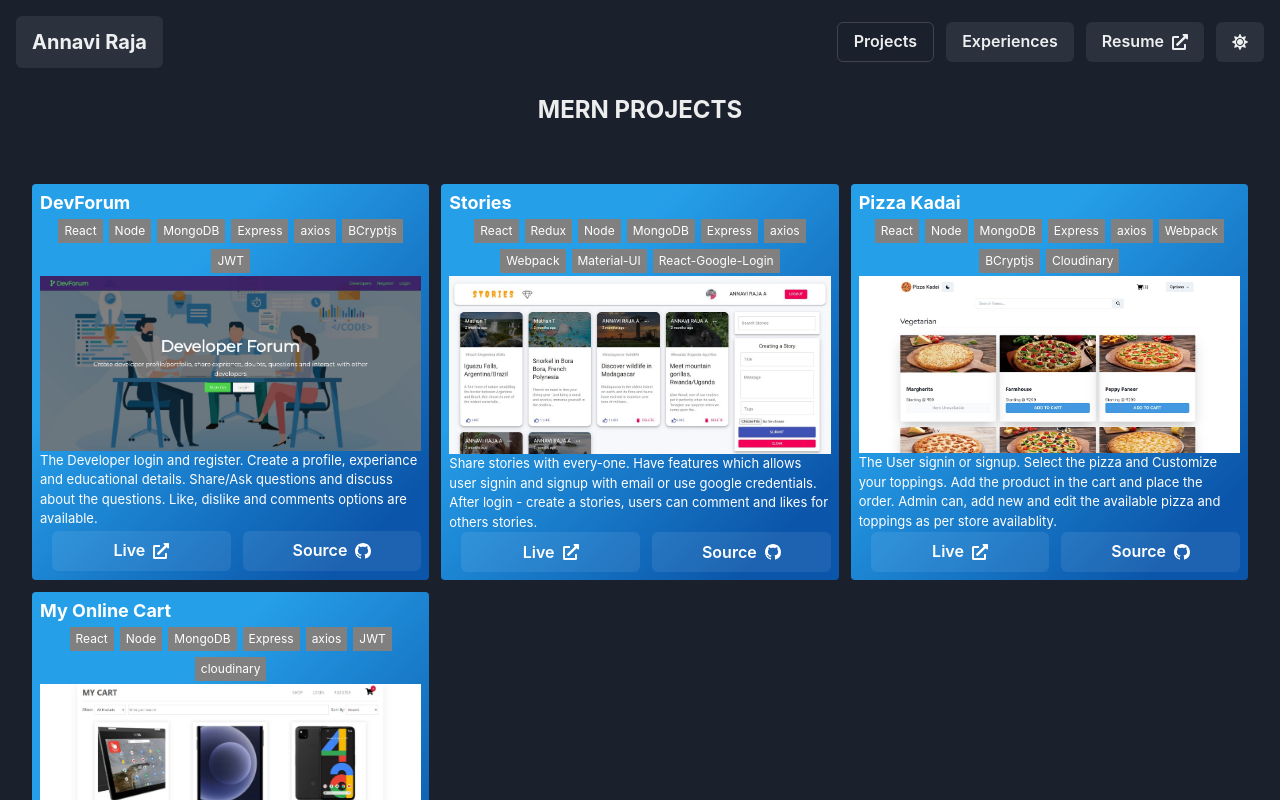
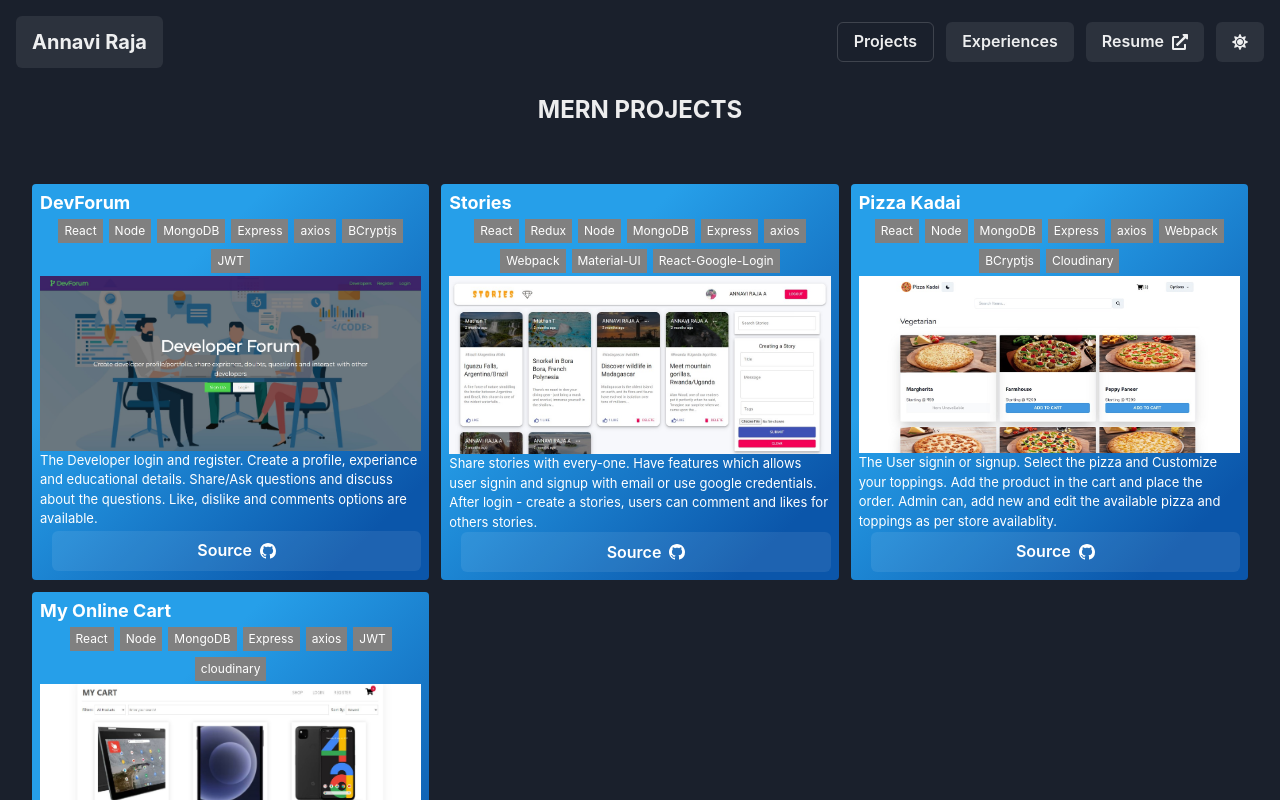
Before and after one commit to ANNAVIRAJA-ARIKRISHNAN/portfolio-2022, a React (Create React App) app: page /projects in a window 1280 px wide. Shown: the top 800 px of the page. Built offline with nearby package versions, Linux system fonts and the light colour scheme.

Commit message:
2022 update

```diff
--- a/package.json
+++ b/package.json
@@ -15,7 +15,7 @@
     "react-dom": "^17.0.2",
     "react-icons": "^4.2.0",
     "react-router-dom": "^5.2.0",
-    "react-scripts": "^4.0.3",
+    "react-scripts": "^5.0.1",
     "react-typist": "^2.0.5",
     "web-vitals": "^1.0.1"
   },
--- a/src/components/profile-card/profile-card.component.jsx
+++ b/src/components/profile-card/profile-card.component.jsx
@@ -88,7 +88,7 @@ const ProfileCard = () => {
           <Tag
             as="a"
             fontSize="lg"
-            href="https://www.sc.com/in/"
+            href="https://www.infosys.com"
             target="_blank"
             rel="noreferrer"
           >
--- a/src/pages/projects/data.js
+++ b/src/pages/projects/data.js
@@ -6,7 +6,7 @@ const ProjectData = [
       "The Developer login and register. Create a profile, experiance and educational details. Share/Ask questions and discuss about the questions. Like, dislike and comments options are available.",
     image: "/projects/dev-forum.jpg",
     buttons: [
-      { label: "Live", link: "https://developerforum.herokuapp.com/" },
+      // { label: "Live", link: "https://developerforum.herokuapp.com/" },
       {
         label: "Source",
         link: "https://github.com/ANNAVIRAJA-ARIKRISHNAN/developer-forum",
@@ -20,7 +20,7 @@ const ProjectData = [
       "Share stories with every-one. Have features which allows user signin and signup with email or use google credentials. After login - create a stories, users can comment and likes for others stories.",
     image: "/projects/stories.jpg",
     buttons: [
-      { label: "Live", link: "https://stories-app-337.herokuapp.com/" },
+      // { label: "Live", link: "https://stories-app-337.herokuapp.com/" },
       {
         label: "Source",
         link: "https://github.com/ANNAVIRAJA-ARIKRISHNAN/stories-mern",
@@ -34,7 +34,7 @@ const ProjectData = [
       "The User signin or signup. Select the pizza and Customize your toppings. Add the product in the cart and place the order. Admin can, add new and edit the available pizza and toppings as per store availablity.",
     image: "/projects/pizza-kadai.jpg",
     buttons: [
-      { label: "Live", link: "https://pizza-kadai.herokuapp.com/" },
+      // { label: "Live", link: "https://pizza-kadai.herokuapp.com/" },
       {
         label: "Source",
         link: "https://github.com/ANNAVIRAJA-ARIKRISHNAN/pizza-kadai-mern",
@@ -48,7 +48,7 @@ const ProjectData = [
       "The User signin or signup. Search the product and then add to the cart to place the order. User can review the product (comments, ratings). Admin can, add new and edit the product details (name, description, images, quantity, price).",
     image: "/projects/my-online-cart.jpg",
     buttons: [
-      { label: "Live", link: "https://my-online-cart.herokuapp.com/" },
+      // { label: "Live", link: "https://my-online-cart.herokuapp.com/" },
       {
         label: "Source",
         link: "https://github.com/ANNAVIRAJA-ARIKRISHNAN/my-online-cart",
```
Also changed, not shown: 1 other file (tests, documents, lock files or other folders).
